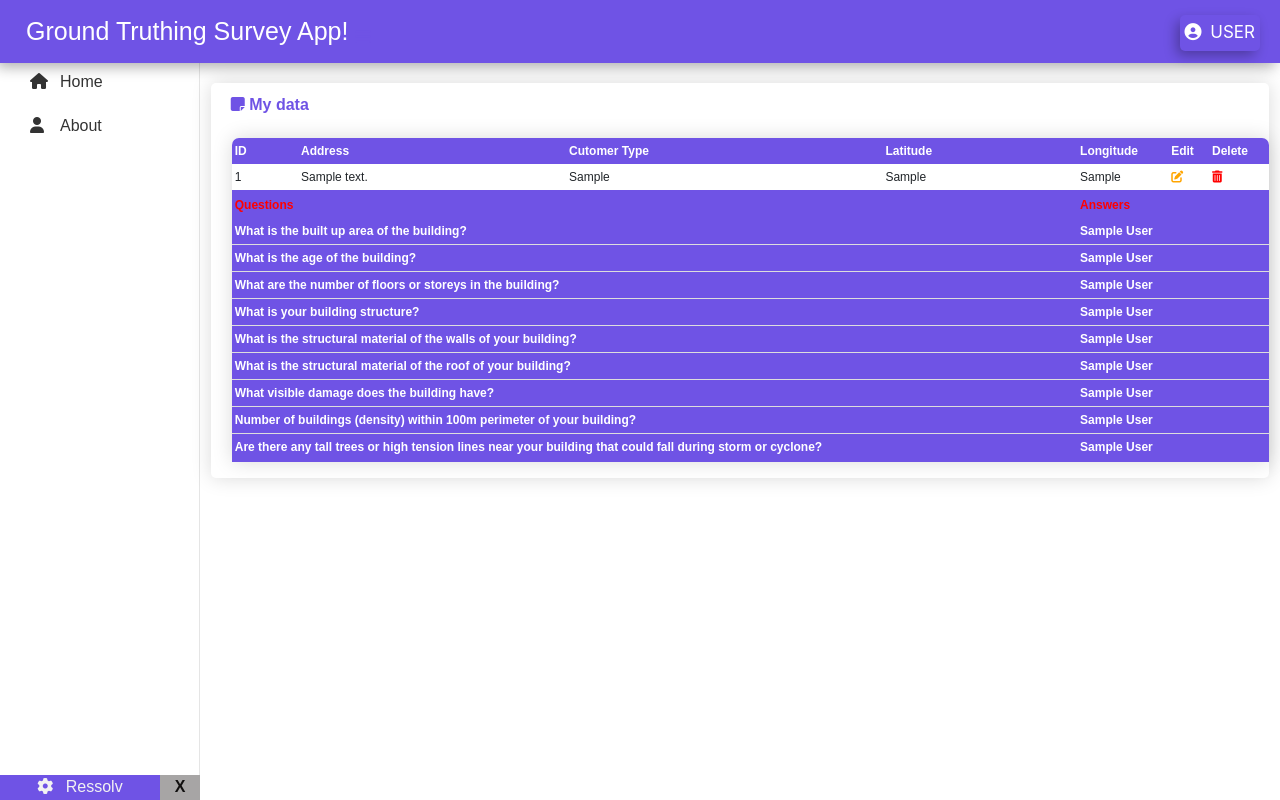
After one commit to amarkumar91099jha/Django-Deploy-on-Azure-main, a Django app: page /details/1 in a window 1280 px wide. The commit adds this page. Run offline with Django 4.2, Linux system fonts and the light colour scheme; tables that the repository leaves empty hold one stand-in row (values such as "Sample post"); some libraries are stand-ins or nearby versions.

Commit message:
added details page with edit and delete option there

```diff
--- a/azure_content/templates/azure_content/Resiliance.html
+++ b/azure_content/templates/azure_content/Resiliance.html
@@ -157,7 +157,7 @@
                                         </select>
                                     </div>
                                     <div class="form-group">
-                                        <label for="question-16">Details of cracks within the house (length in metres)?</label>
+                                        <label for="question-16">Details of cracks within the house (length in meters)?</label>
                                         <input type="number" class="form-control" id="question-16" name="question-16">
                                     </div>
                                     <div class="form-group">
--- /dev/null
+++ b/azure_content/templates/azure_content/details.html
@@ -0,0 +1,180 @@
+{% extends "azure_content/base.html" %}
+{% load crispy_forms_tags %}
+{% load static %}
+{% block content%}
+
+  <div class="holder">
+    <div class="shadowholder">
+        <div class="subtitel2">
+            <div style="color: #6F53E5;"> <i class="fas fa-sticky-note" style="color: #6F53E5;"></i> My data </div>
+        </div>
+            <div class="content mb-3">
+                <table id="example5" class="beheertable" style="width:100% ">
+                    <thead>
+                        <tr style="color: #6F53E5;">
+                            <th>ID</th>
+                            <th>Address</th>
+                            <th>Cutomer Type</th>
+                            <th>Latitude</th>
+                            <th>Longitude</th>
+                            <th>Edit</th>
+                            <th>Delete</th>
+
+
+                        </tr>
+                    </thead>
+
+                    <tbody>
+
+                            <tr>
+                                <td >{{building_details.id}}</td>
+                                <td > {{building_details.address}} </td>
+                                <td >{{building_details.customer_type}}</td>
+                                <td > {{building_details.latitude}}</td>
+                                <td > {{building_details.longitude}}</td>
+                                <td><a href="{% url 'edit' building_details.id%}"><i style="color:orange;" class="fas fa-edit"></i></a></td>
+                                <td style="color: #6F53E5;"> <a href="{% url 'delete' building_details.id%}"><i style="color:red;" class="fas fa-trash-alt"></i></a></td>
+                            </tr>
+
+
+                    <tbody>
+                        <thead>
+                            <tr>
+                                <th style="color:red;" colspan="4">Questions</th>
+                                <th style="color:red;" colspan="3">Answers</th>
+                            </tr>
+                        </thead>
+                        {% if building_details.customer_type == 'Resilience AI Customer' %}
+                        <tr style="color: #6F53E5;">
+                            <th colspan="4">{{building_detail.questions.question_1}}</th>
+                            <th colspan="3">{{building_detail.question_1}}</th>
+                        </tr>
+                        <tr style="color: #6F53E5;">
+                            <th colspan="4">{{building_detail.questions.question_2}}</th>
+                            <th colspan="3">{{building_detail.question_2}}</th>
+                        </tr>
+                        <tr style="color: #6F53E5;">
+                            <th colspan="4">{{building_detail.questions.question_3}}</th>
+                            <th colspan="3">{{building_detail.question_3}}</th>
+                        </tr>
+                        <tr style="color: #6F53E5;">
+                            <th colspan="4">{{building_detail.questions.question_4}}</th>
+                            <th colspan="3">{{building_detail.question_4}}</th>
+                        </tr>
+                        <tr style="color: #6F53E5;">
+                            <th colspan="4">{{building_detail.questions.question_5}}</th>
+                            <th colspan="3">{{building_detail.question_5}}</th>
+                        </tr>
+                        <tr style="color: #6F53E5;">
+                            <th colspan="4">{{building_detail.questions.question_6}}</th>
+                            <th colspan="3">{{building_detail.question_6}}</th>
+                        </tr>
+                        <tr style="color: #6F53E5;">
+                            <th colspan="4">{{building_detail.questions.question_7}}</th>
+                            <th colspan="3">{{building_detail.question_7}}</th>
+                        </tr>
+                        <tr style="color: #6F53E5;">
+                            <th colspan="4">{{building_detail.questions.question_8}}</th>
+                            <th colspan="3">{{building_detail.question_8}}</th>
+                        </tr>
+                        <tr style="color: #6F53E5;">
+                            <th colspan="4">{{building_detail.questions.question_9}}</th>
+                            <th colspan="3">{{building_detail.question_9}}</th>
+                        </tr>
+                        <tr style="color: #6F53E5;">
+                            <th colspan="4">{{building_detail.questions.question_10}}</th>
+                            <th colspan="3">{{building_detail.question_10}}</th>
+                        </tr>
+                        <tr style="color: #6F53E5;">
+                            <th colspan="4">{{building_detail.questions.question_11}}</th>
+                            <th colspan="3">{{building_detail.question_11}}</th>
+                        </tr>
+                        <tr style="color: #6F53E5;">
+                            <th colspan="4">{{building_detail.questions.question_12}}</th>
+                            <th colspan="3">{{building_detail.question_12}}</th>
+                        </tr>
+                        <tr style="color: #6F53E5;">
+                            <th colspan="4">{{building_detail.questions.question_13}}</th>
+                            <th colspan="3">{{building_detail.question_13}}</th>
+                        </tr>
+                        <tr style="color: #6F53E5;">
+                            <th colspan="4">{{building_detail.questions.question_14}}</th>
+                            <th colspan="3">{{building_detail.question_14}}</th>
+                        </tr>
+                        <tr style="color: #6F53E5;">
+                            <th colspan="4">{{building_detail.questions.question_15}}</th>
+                            <th colspan="3">{{building_detail.question_15}}</th>
+                        </tr>
+                        <tr style="color: #6F53E5;">
+                            <th colspan="4">{{building_detail.questions.question_16}}</th>
+                            <th colspan="3">{{building_detail.question_16}}</th>
+                        </tr>
+                        <tr style="color: #6F53E5;">
+                            <th colspan="4">{{building_detail.questions.question_17}}</th>
+                            <th colspan="3">{{building_detail.question_17}}</th>
+                        </tr>
+                        <tr style="color: #6F53E5;">
+                            <th colspan="4">{{building_detail.questions.question_18}}</th>
+                            <th colspan="3">{{building_detail.question_18}}</th>
+                        </tr>
+                        <tr style="color: #6F53E5;">
+                            <th colspan="4">{{building_detail.questions.question_19}}</th>
+                            <th colspan="3">{{building_detail.question_19}}</th>
+                        </tr>
+                        <tr style="color: #6F53E5;">
+                            <th colspan="4">{{building_detail.questions.question_20}}</th>
+                            <th colspan="3">{{building_detail.question_20}}</th>
+                        </tr>
+                        <tr style="color: #6F53E5;">
+                            <th colspan="4">{{building_detail.questions.question_21}}</th>
+                            <th colspan="3">{{building_detail.question_21}}</th>
+                        </tr>
+                        {%else%}
+                        <tr style="color: #6F53E5;">
+                            <th colspan="4">{{building_detail.questions.question_1}}</th>
+                            <th colspan="3">{{building_detail.question_1}}</th>
+                        </tr>
+                        <tr style="color: #6F53E5;">
+                            <th colspan="4">{{building_detail.questions.question_2}}</th>
+                            <th colspan="3">{{building_detail.question_2}}</th>
+                        </tr>
+                        <tr style="color: #6F53E5;">
+                            <th colspan="4">{{building_detail.questions.question_3}}</th>
+                            <th colspan="3">{{building_detail.question_3}}</th>
+                        </tr>
+                        <tr style="color: #6F53E5;">
+                            <th colspan="4">{{building_detail.questions.question_4}}</th>
+                            <th colspan="3">{{building_detail.question_4}}</th>
+                        </tr>
+                        <tr style="color: #6F53E5;">
+                            <th colspan="4">{{building_detail.questions.question_5}}</th>
+                            <th colspan="3">{{building_detail.question_5}}</th>
+                        </tr>
+                        <tr style="color: #6F53E5;">
+                            <th colspan="4">{{building_detail.questions.question_6}}</th>
+                            <th colspan="3">{{building_detail.question_6}}</th>
+                        </tr>
+                        <tr style="color: #6F53E5;">
+                            <th colspan="4">{{building_detail.questions.question_7}}</th>
+                            <th colspan="3">{{building_detail.question_7}}</th>
+                        </tr>
+                        <tr style="color: #6F53E5;">
+                            <th colspan="4">{{building_detail.questions.question_8}}</th>
+                            <th colspan="3">{{building_detail.question_8}}</th>
+                        </tr>
+                        <tr style="color: #6F53E5;">
+                            <th colspan="4">{{building_detail.questions.question_9}}</th>
+                            <th colspan="3">{{building_detail.question_9}}</th>
+                        </tr>
+                        {%endif%}
+
+
+
+                </table>
+            </div>
+    </div>
+
+    </div>
+
+
+{% endblock content%}
--- a/azure_content/urls.py
+++ b/azure_content/urls.py
@@ -6,6 +6,8 @@ urlpatterns = [
     path('about/', AboutView.as_view(),name="about"),
     path('create/', ProjectCreateView.as_view(),name="create"),
     path('edit/<int:building_id>', buildingAddress_edit,name="edit"),
+    path('details/<int:building_id>', buildingAddress_details,name="details"),
+
     path('delete/<int:pk>', ProjectDeleteView.as_view(),name="delete"),
 
     path('location/', buildingAddress_input, name='location-views'),
--- a/azure_content/views.py
+++ b/azure_content/views.py
@@ -197,3 +197,15 @@ def CustomerView(request, building_id):
     return render(request, 'azure_content/Resiliance.html',{
         "building_id":building_location.id
     })
+
+
+def buildingAddress_details(request,building_id):
+    building_detail=BuildingAddress.objects.get(id=building_id)
+    if building_detail.customer_type=="Resilience AI Customer":
+        building_details=ResilianceCustomerData.objects.get(building_id_id=building_id)
+    else:
+        building_details=IndividualCustomerData.objects.get(building_id_id=building_id)
+    return render(request, "azure_content/details.html",{
+        "building_details":building_detail,
+        "building_detail":building_details
+    })
```
Also changed, not shown: azure_content/models.py (+30 -18 lines), azure_content/templates/azure_content/home.html (+1 -7 lines).
